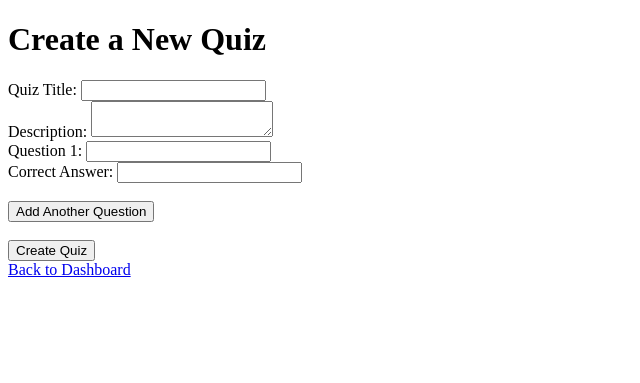
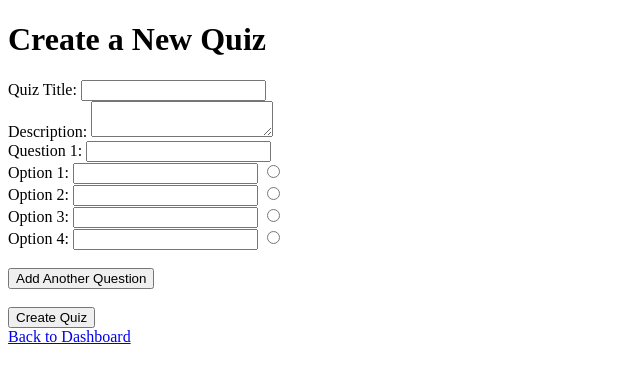
Before and after one commit to MSHERIFF2/AgriSmart, a Python web app: template app/templates/create_quiz.html in a window 1280 px wide. Shown: the top 383 px of the page, without its empty margins (0-640 px from the left). Run offline with Jinja, Linux system fonts and the light colour scheme; the template is opened without the code that fills it, so the values that code supplies are empty.

Commit message:
Update create_quiz.html

```diff
--- a/app/templates/create_quiz.html
+++ b/app/templates/create_quiz.html
@@ -12,8 +12,21 @@
                     <label for="question_text_${index}">Question ${index + 1}:</label>
                     <input type="text" id="question_text_${index}" name="question_text" required>
                     <br>
-                    <label for="correct_answer_${index}">Correct Answer:</label>
-                    <input type="text" id="correct_answer_${index}" name="correct_answer" required>
+                    <label for="option_text_${index}_0">Option 1:</label>
+                    <input type="text" id="option_text_${index}_0" name="option_text" required>
+                    <input type="radio" name="correct_option_${index}" value="0">
+                    <br>
+                    <label for="option_text_${index}_1">Option 2:</label>
+                    <input type="text" id="option_text_${index}_1" name="option_text" required>
+                    <input type="radio" name="correct_option_${index}" value="1">
+                    <br>
+                    <label for="option_text_${index}_2">Option 3:</label>
+                    <input type="text" id="option_text_${index}_2" name="option_text" required>
+                    <input type="radio" name="correct_option_${index}" value="2">
+                    <br>
+                    <label for="option_text_${index}_3">Option 4:</label>
+                    <input type="text" id="option_text_${index}_3" name="option_text" required>
+                    <input type="radio" name="correct_option_${index}" value="3">
                     <br><br>
                 </div>`;
             container.insertAdjacentHTML('beforeend', questionHtml);
@@ -34,8 +47,21 @@
                 <label for="question_text_0">Question 1:</label>
                 <input type="text" id="question_text_0" name="question_text" required>
                 <br>
-                <label for="correct_answer_0">Correct Answer:</label>
-                <input type="text" id="correct_answer_0" name="correct_answer" required>
+                <label for="option_text_0_0">Option 1:</label>
+                <input type="text" id="option_text_0_0" name="option_text" required>
+                <input type="radio" name="correct_option_0" value="0">
+                <br>
+                <label for="option_text_0_1">Option 2:</label>
+                <input type="text" id="option_text_0_1" name="option_text" required>
+                <input type="radio" name="correct_option_0" value="1">
+                <br>
+                <label for="option_text_0_2">Option 3:</label>
+                <input type="text" id="option_text_0_2" name="option_text" required>
+                <input type="radio" name="correct_option_0" value="2">
+                <br>
+                <label for="option_text_0_3">Option 4:</label>
+                <input type="text" id="option_text_0_3" name="option_text" required>
+                <input type="radio" name="correct_option_0" value="3">
                 <br><br>
             </div>
         </div>
```
